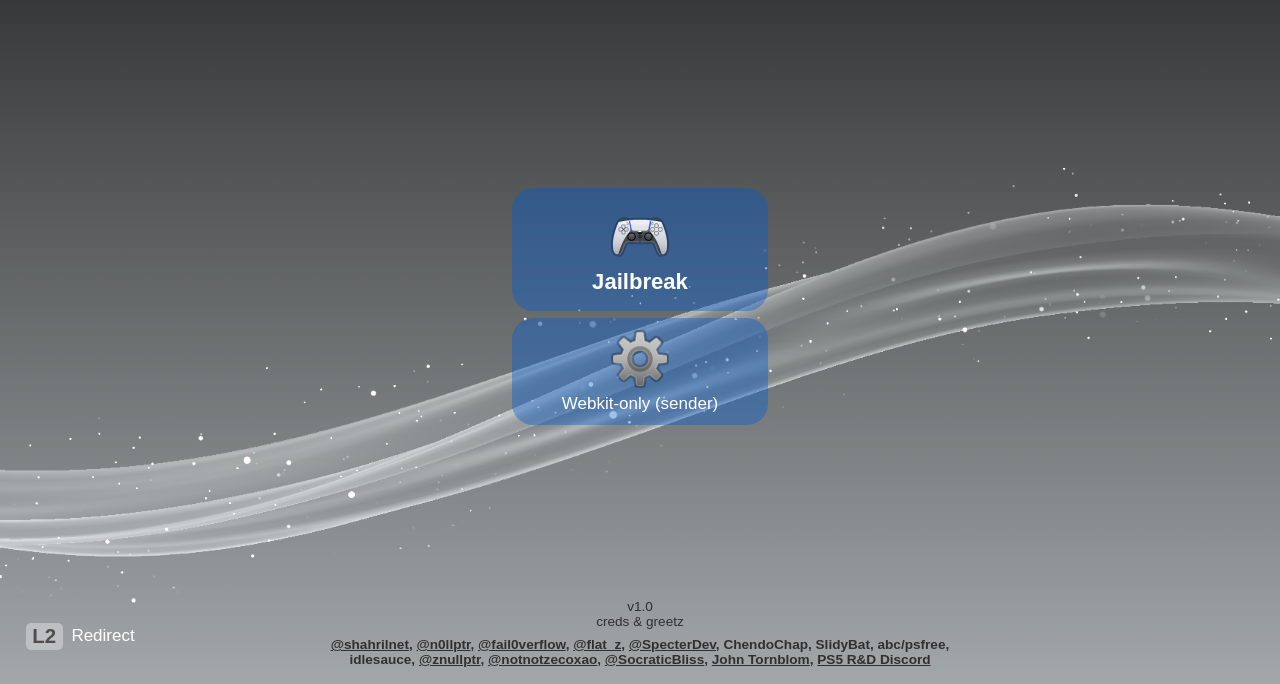
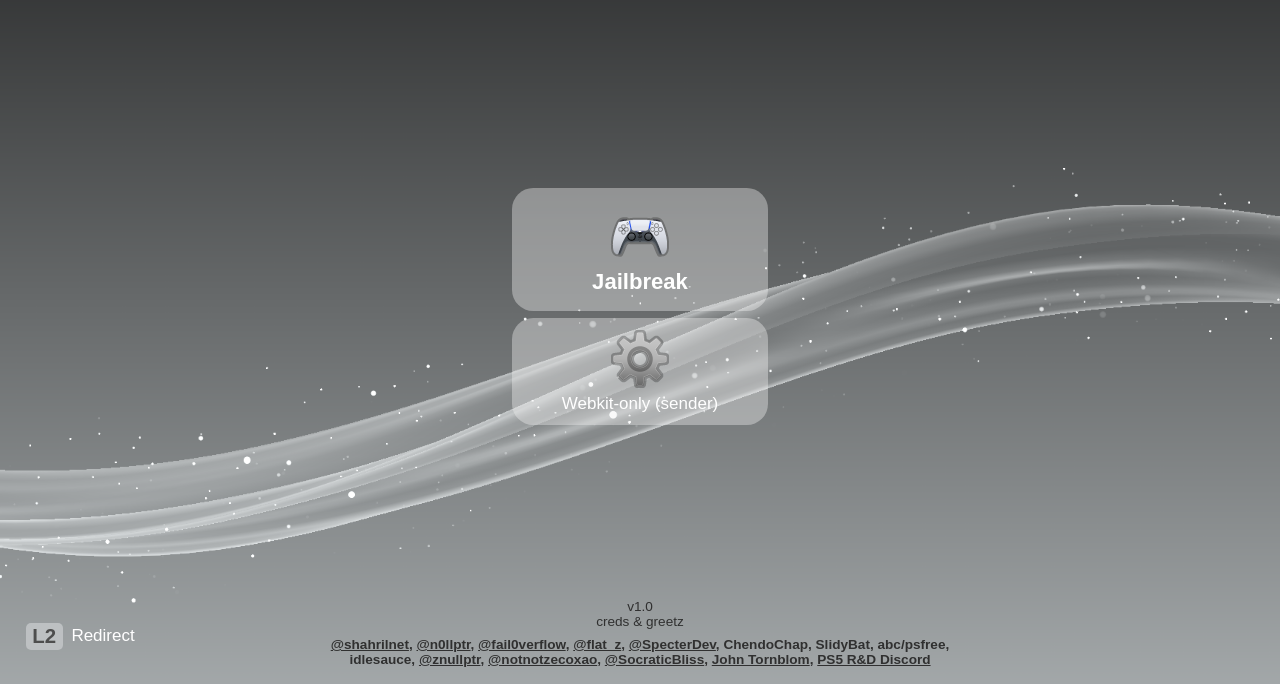
Before and after one commit to MasterPS0/UMTX2, a plain HTML site: page index.html in a window 1280 px wide. Shown: the part 116-800 px from the top of the page. Drawn offline with Linux system fonts and the light colour scheme.

Commit message:
Add files via upload

```diff
--- a/main.css
+++ b/main.css
@@ -3,7 +3,7 @@
     --text-color-secondary: #303030;
     --text-color-tertiary: #252525;
     --background-color-primary: #0c0c0f;
-    --surface-color-primary: rgba(0, 94, 214, 0.39);
+    --surface-color-primary: rgba(241, 241, 241, 0.39);
     --surface-color-hover: rgba(148, 144, 145, 0.29);
     --text-color-primary-hover: #252525;
     --text-color-secondary-hover: #444;
```
Also changed, not shown: 1 other file.
